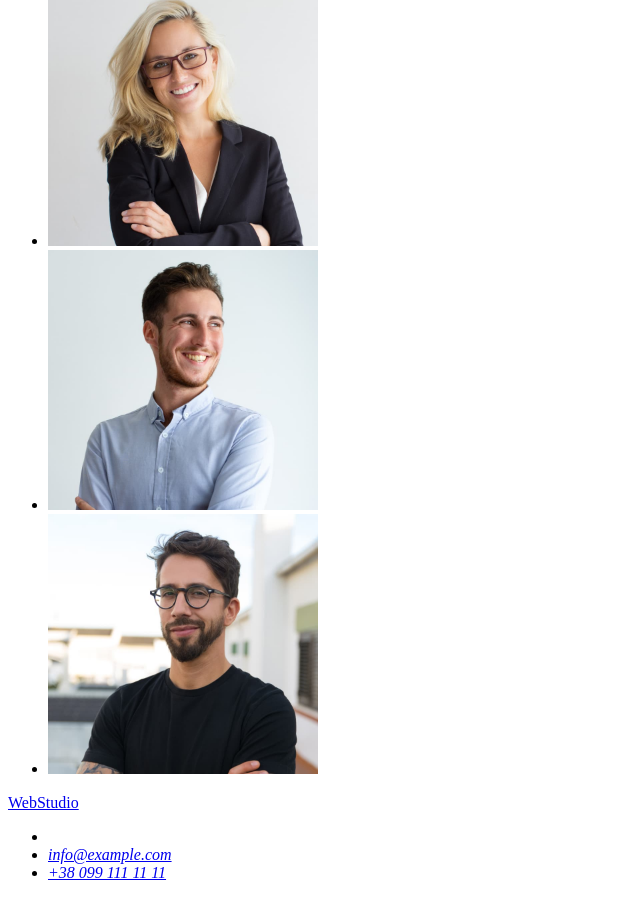
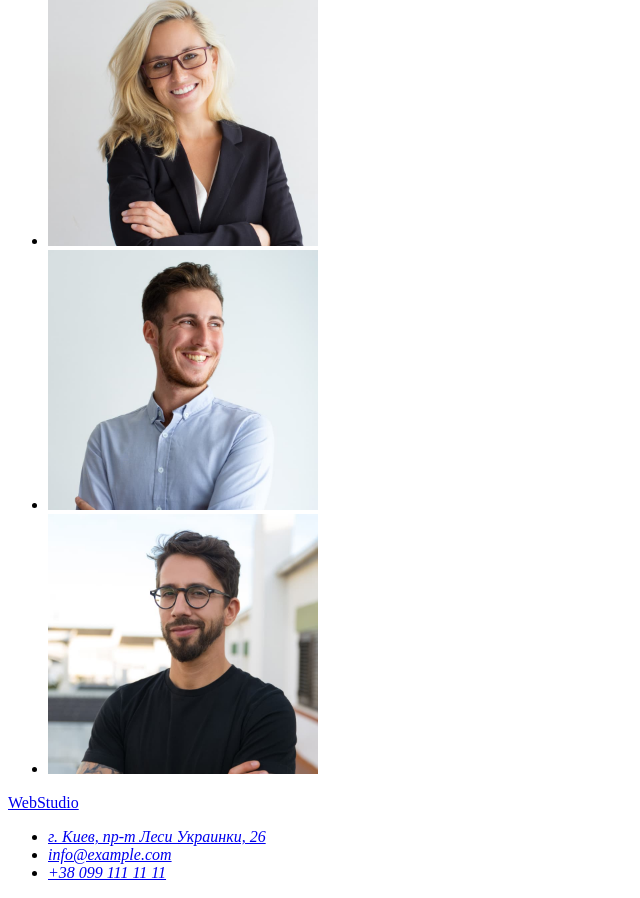
Before and after one commit to OrsoOrs/goit-markup-hw-0, a plain HTML site: page index.html in a window 1280 px wide. Shown: the part 1851-2749 px from the top of the page, without its empty margins (0-640 px from the left). Drawn offline with Linux system fonts and the light colour scheme.

Commit message:
Добавляет адрес

```diff
--- a/index.html
+++ b/index.html
@@ -106,7 +106,14 @@
       <a href="#">WebStudio</a>
       <address>
         <ul>
-          <li><a href=""></a></li>
+          <li>
+            <a
+              href="https://goo.gl/maps/MYSEyVqDdrwTeGEA7"
+              target="_blank"
+              rel="noopener noreferrer"
+              >г. Киев, пр-т Леси Украинки, 26</a
+            >
+          </li>
           <li><a href="mailto:info@example.com">info@example.com</a></li>
           <li><a href="tel:+380991111111">+38 099 111 11 11</a></li>
         </ul>
```
